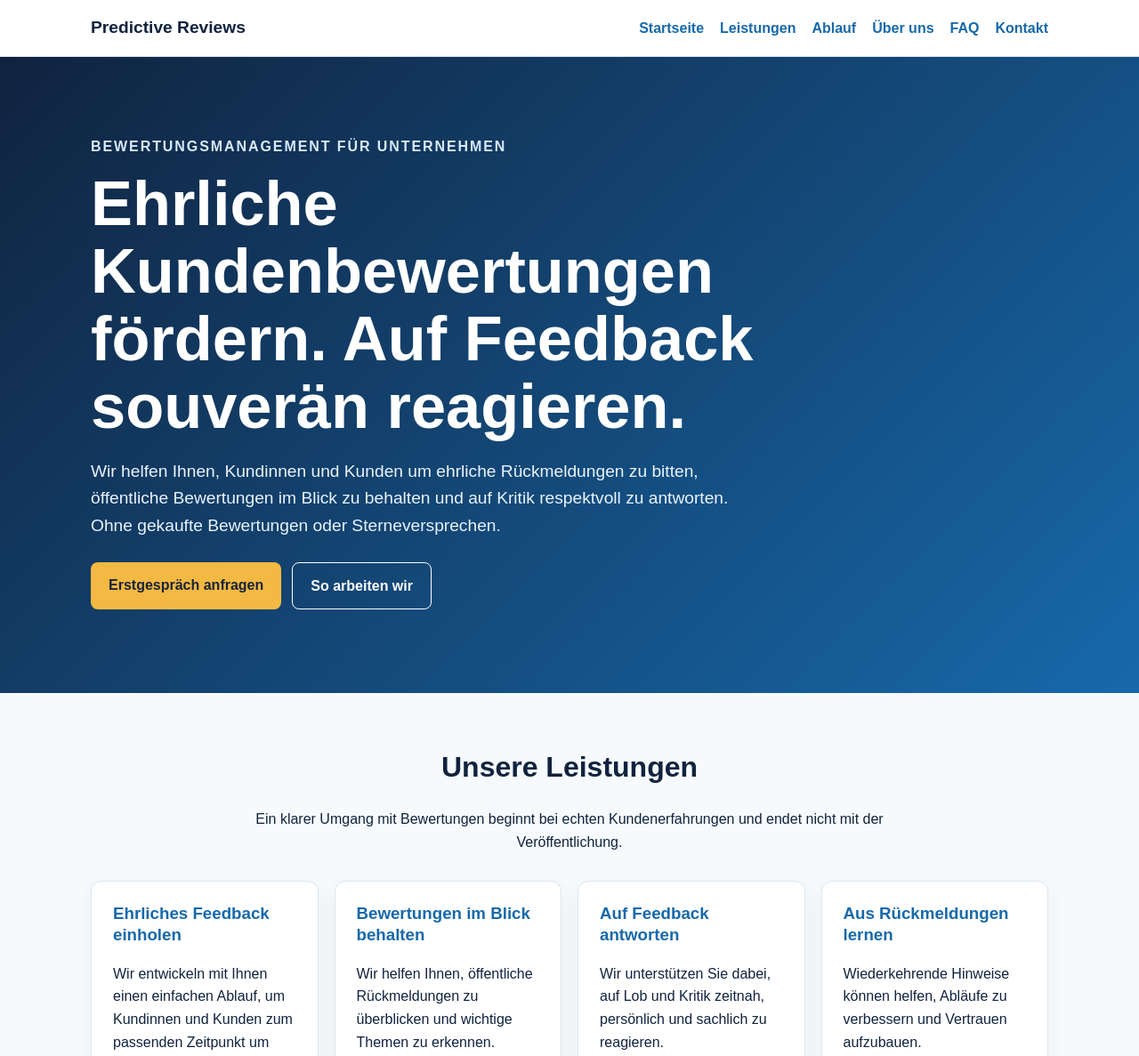
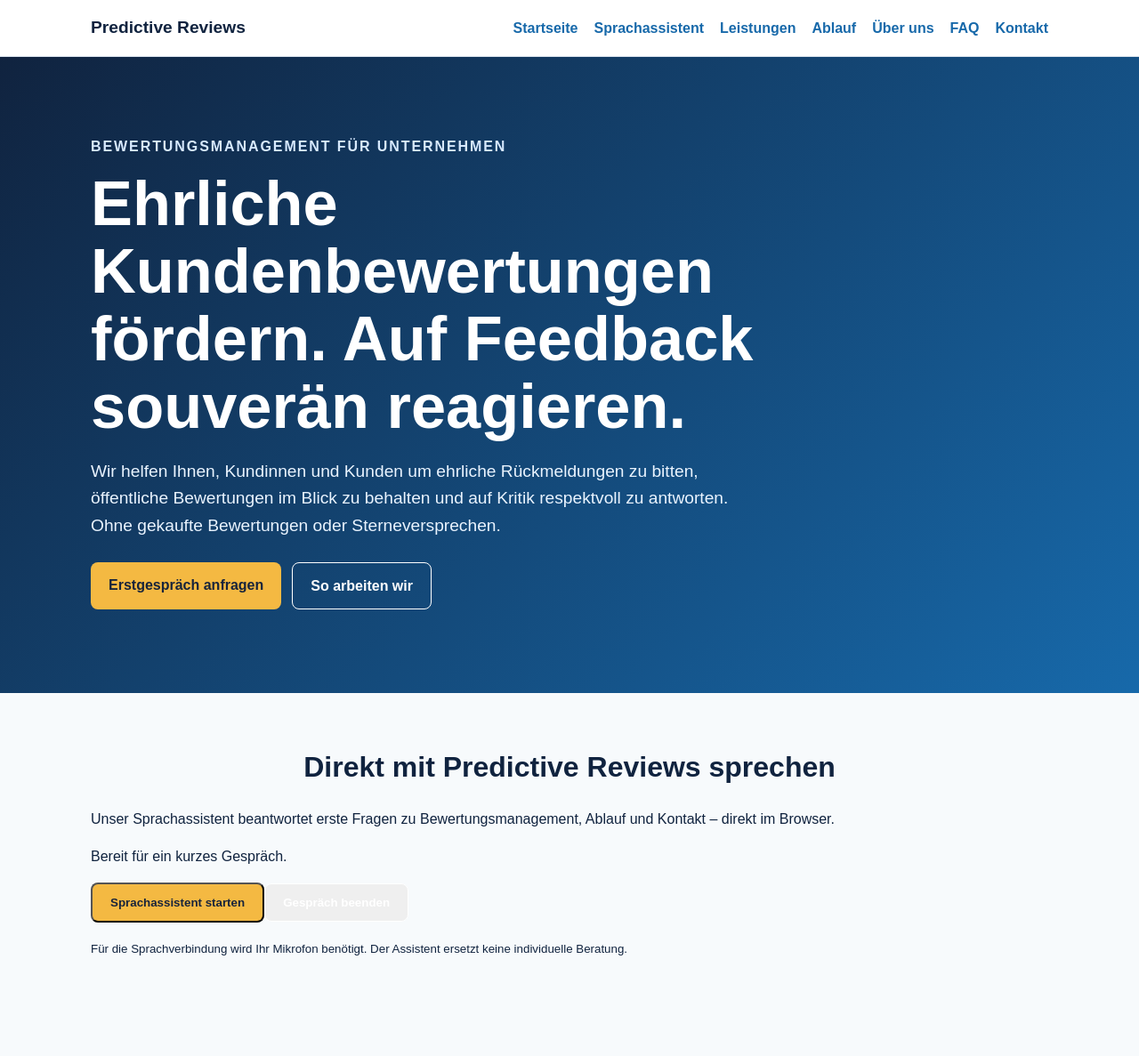
Before and after one commit to dirkahlemeyer-cyber/predictive-reviews.com, a plain HTML site: page index.html in a window 1280 px wide. Shown: the top 1187 px of the page at 89% size. Drawn offline with Linux system fonts and the light colour scheme.

Commit message:
Add Predictive Reviews voice assistant section

```diff
--- a/index.html
+++ b/index.html
@@ -10,13 +10,15 @@
 </head>
 <body>
 <a class="skip-link" href="#inhalt">Zum Inhalt springen</a>
-<header><div class="bar"><a class="brand" href="/">Predictive Reviews</a><nav class="nav" aria-label="Hauptnavigation"><a href="/">Startseite</a><a href="#leistungen">Leistungen</a><a href="#ablauf">Ablauf</a><a href="#ueber-uns">Über uns</a><a href="/faq">FAQ</a><a href="#kontakt">Kontakt</a></nav></div></header>
+<header><div class="bar"><a class="brand" href="/">Predictive Reviews</a><nav class="nav" aria-label="Hauptnavigation"><a href="/">Startseite</a><a href="#sprachassistent">Sprachassistent</a><a href="#leistungen">Leistungen</a><a href="#ablauf">Ablauf</a><a href="#ueber-uns">Über uns</a><a href="/faq">FAQ</a><a href="#kontakt">Kontakt</a></nav></div></header>
 <main id="inhalt">
 <section class="hero"><div class="hero-inner"><div class="eyebrow">Bewertungsmanagement für Unternehmen</div><h1>Ehrliche Kundenbewertungen fördern. Auf Feedback souverän reagieren.</h1><p>Wir helfen Ihnen, Kundinnen und Kunden um ehrliche Rückmeldungen zu bitten, öffentliche Bewertungen im Blick zu behalten und auf Kritik respektvoll zu antworten. Ohne gekaufte Bewertungen oder Sterneversprechen.</p><div class="hero-actions"><a class="button primary" href="#kontakt">Erstgespräch anfragen</a><a class="button light" href="#ablauf">So arbeiten wir</a></div></div></section>
+<section class="voice-agent" id="sprachassistent" data-voice-agent><div class="section"><h2>Direkt mit Predictive Reviews sprechen</h2><p>Unser Sprachassistent beantwortet erste Fragen zu Bewertungsmanagement, Ablauf und Kontakt – direkt im Browser.</p><div class="voice-agent-card"><p class="voice-agent-status" data-voice-status>Bereit für ein kurzes Gespräch.</p><div class="voice-agent-actions"><button class="button primary" type="button" data-voice-start>Sprachassistent starten</button><button class="button light" type="button" data-voice-stop hidden>Gespräch beenden</button></div><div class="voice-transcript" data-voice-transcript aria-live="polite"></div><p><small>Für die Sprachverbindung wird Ihr Mikrofon benötigt. Der Assistent ersetzt keine individuelle Beratung.</small></p></div></div></section>
 <section class="section" id="leistungen"><h2>Unsere Leistungen</h2><p class="section-intro">Ein klarer Umgang mit Bewertungen beginnt bei echten Kundenerfahrungen und endet nicht mit der Veröffentlichung.</p><div class="grid"><article class="card"><h3>Ehrliches Feedback einholen</h3><p>Wir entwickeln mit Ihnen einen einfachen Ablauf, um Kundinnen und Kunden zum passenden Zeitpunkt um eine ehrliche Bewertung zu bitten.</p></article><article class="card"><h3>Bewertungen im Blick behalten</h3><p>Wir helfen Ihnen, öffentliche Rückmeldungen zu überblicken und wichtige Themen zu erkennen.</p></article><article class="card"><h3>Auf Feedback antworten</h3><p>Wir unterstützen Sie dabei, auf Lob und Kritik zeitnah, persönlich und sachlich zu reagieren.</p></article><article class="card"><h3>Aus Rückmeldungen lernen</h3><p>Wiederkehrende Hinweise können helfen, Abläufe zu verbessern und Vertrauen aufzubauen.</p></article></div></section>
 <section class="process" id="ablauf"><div class="section"><h2>So starten wir</h2><ol class="steps"><li><h3>Ausgangslage klären</h3><p>Im ersten Gespräch besprechen wir Ihre bisherigen Bewertungen, Ihre Ziele und die Fragen Ihrer Kundschaft.</p></li><li><h3>Passenden Ablauf entwickeln</h3><p>Wir stimmen ab, wann und wie Sie um ehrliches Feedback bitten und wie Sie öffentliche Bewertungen im Blick behalten.</p></li><li><h3>Auf Rückmeldungen reagieren</h3><p>Wir helfen, Kritik zu priorisieren und respektvolle Antworten zu formulieren.</p></li></ol><p class="section-link">Weitere Antworten finden Sie in den <a href="/faq">häufigen Fragen</a>.</p></div></section>
 <section class="about"><div class="section" id="ueber-uns"><h2>Predictive Reviews</h2><p>Wir unterstützen Unternehmen und Selbstständige dabei, ihre Online-Präsenz mit professionellem Bewertungsmanagement zu verbessern. Unser Ziel ist es, Vertrauen aufzubauen und Reputation zu stärken.</p><p>Sie haben noch keine passende Webseite? Wir unterstützen Sie auch bei der Erstellung einer modernen Webpräsenz.</p></div></section>
 <section class="contact" id="kontakt"><div class="section"><h2>Kontakt</h2><p>Schreiben Sie uns oder rufen Sie an. Im ersten Gespräch klären wir Ihre Ausgangslage, Ihre Ziele und einen sinnvollen nächsten Schritt.</p><p><a class="button primary" href="mailto:info@predictive-reviews.com">E-Mail schreiben</a></p><p><a href="mailto:info@predictive-reviews.com">info@predictive-reviews.com</a> · Telefon: <a href="tel:+491603773509">+49 160 3773509</a></p></div></section>
 </main>
 <footer class="footer"><div class="foot"><span>© 2026 Predictive Reviews</span><span>USt-IdNr.: DE 364 100 401 · <a href="/impressum">Impressum</a> · <a href="/datenschutz">Datenschutz</a> · <a href="/faq">FAQ</a></span></div></footer>
+<script type="module" src="/assets/voice-agent.js"></script>
 </body></html>
```
